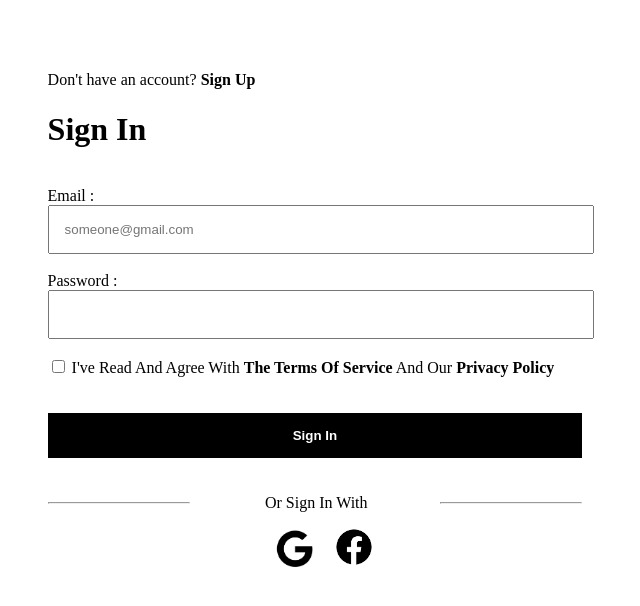
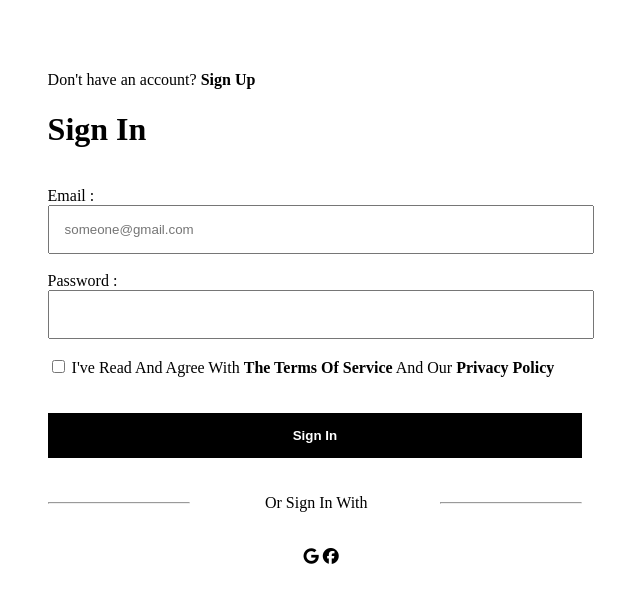
Before and after one commit to mcgarretronald/Sign-In, a plain HTML site: page signin.html in a window 1280 px wide. Shown: the whole page, without its empty margins (308-948 px from the left). Drawn offline with Linux system fonts and the light colour scheme.

Commit message:
second commit

```diff
--- a/index.css
+++ b/index.css
@@ -1,6 +1,6 @@
 form{
     width:45%;
-    height: 500px;
+
 
     margin: 0 auto;
     padding: 5% 20%;
@@ -35,14 +35,7 @@ a{
 #middle-text{
     padding-left:30%;
 }
-.google-image{
-    width: 40px;
-    height: 40px;
-    padding-bottom: 13px;
-}
-.facebook-image{
-    width: 70px;
-}
+
 .logos{
 
     padding-left: 40%;
--- a/signin.css
+++ b/signin.css
@@ -37,15 +37,11 @@ input{
 #middle-text{
     padding-left:30%;
 }
-.google-image{
-    width: 40px;
-    height: 40px;
-    padding-bottom: 13px;
-}
-.facebook-image{
-    width: 70px;
-}
+
+
+
 .logos{
 
-    padding-left: 40%;
+    padding-left: 45%;
+
 }
--- a/signin.html
+++ b/signin.html
@@ -6,6 +6,7 @@
     <meta name="viewport" content="width=device-width, initial-scale=1.0">
     <title>sign in</title>
     <link rel="stylesheet" href="signin.css">
+    <script src="https://kit.fontawesome.com/26bacd17cb.js" crossorigin="anonymous"></script>
 <body>
     <form>
         <span>Don't have an account?<a href="index.html"> Sign Up</a></span>
@@ -39,12 +40,11 @@
                 <hr>
             </section>
         </div>
+        <br>
+        <br>
         <div class="logos">
-            <a href="https://accounts.google.com/v3/signin/identifier?flowEntry=ServiceLo
-            gin&flowName=GlifWebSignIn&hl=en-GB&ifkv=AaSxoQxTXrru6tCtL5Vy60Ar6oMj3PP0hP9
-            -KABr_PFyErKCMeHm9T6iAj9Dvu2cp_YQUuayUkB9&dsh=S-1946127095%3A1715625830257127
-            &ddm=0"><img src="images/google.png" alt="" class="google-image"></a>
-            <a href="https://www.facebook.com/login/"><img src="images/facebook.png" alt="" class="facebook-image"></a>
+             <i class="fa-brands fa-google"></i>
+             <i class="fa-brands fa-facebook"></i>
         </div>
     </form>
 
```
Also changed, not shown: index.html (+3 -10 lines).
